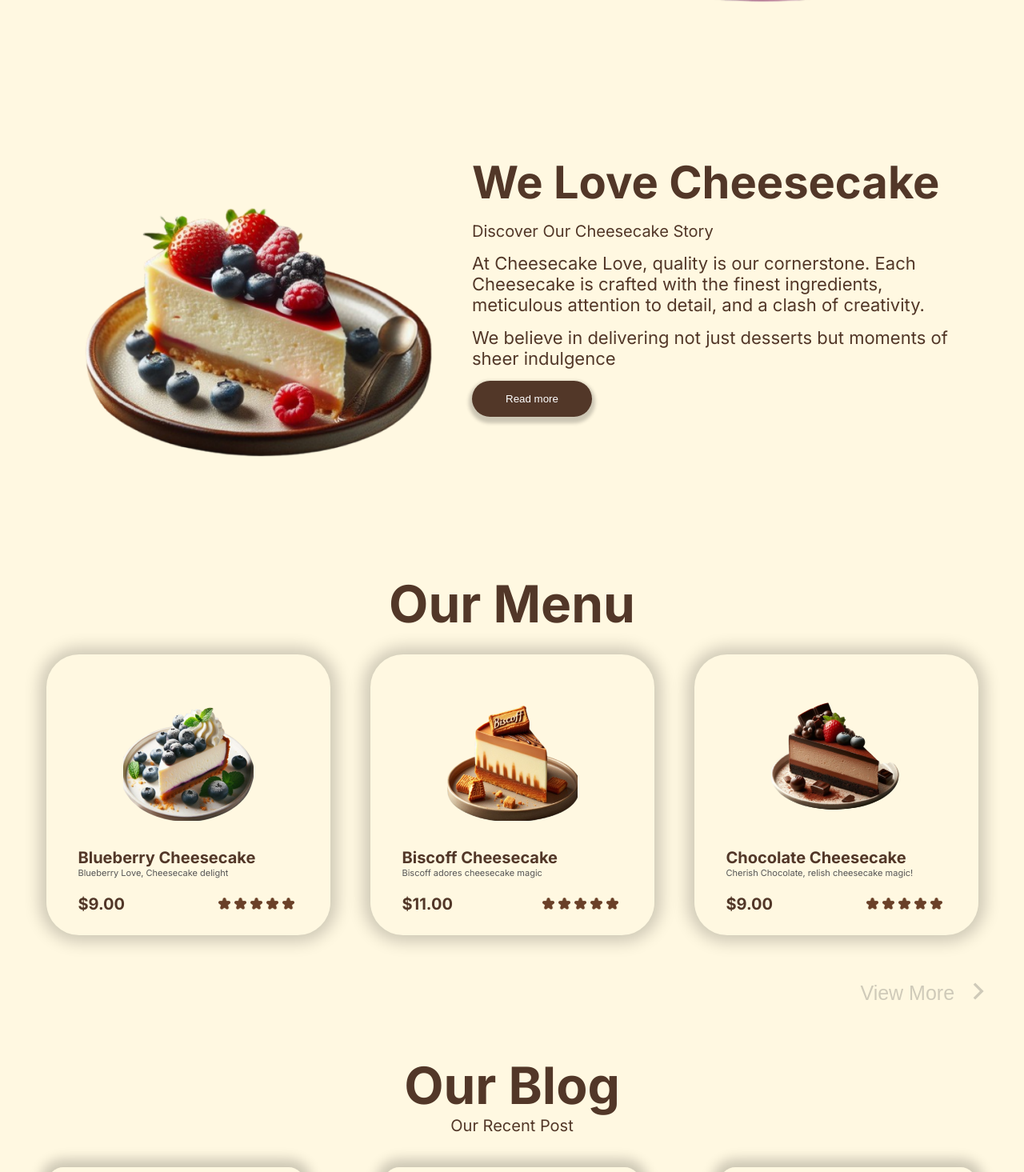
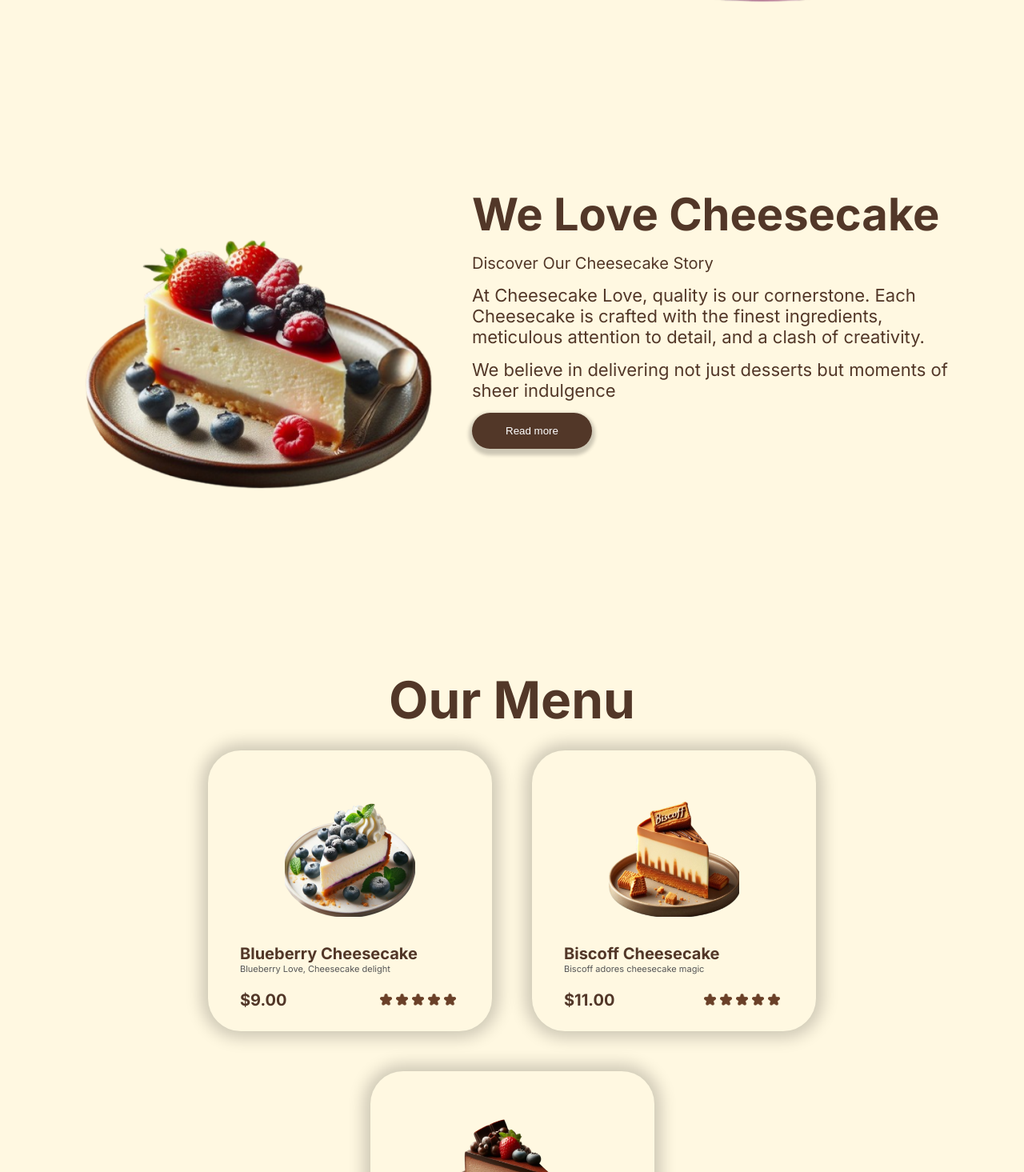
Before and after one commit to Ephraimjude/CheeseCake, a Next.js app: page / in a window 1280 px wide. Shown: the part 645-2110 px from the top of the page at 80% size. Built offline with nearby package versions, Linux system fonts and the light colour scheme.

Commit message:
added padding to some some contents

```diff
--- a/src/app/about/about.module.css
+++ b/src/app/about/about.module.css
@@ -1,3 +1,11 @@
+.aboutContainer {
+  display: flex;
+  flex-direction: column;
+  padding: 40px;
+  max-width: 1280px;
+  margin: auto;
+}
+
 .about {
     display: flex;
     flex-wrap: wrap;
--- a/src/app/menu/menu.module.css
+++ b/src/app/menu/menu.module.css
@@ -1,3 +1,12 @@
+.menuContainer {
+    display: flex;
+    flex-direction: column;
+    padding: 40px;
+    max-width: 1280px;
+    margin: auto;
+    gap: 20px;
+  }
+
 .menuMain{
     display: flex;
     align-items: center;
--- a/src/components/navbar/link/links.jsx
+++ b/src/components/navbar/link/links.jsx
@@ -17,10 +17,6 @@ const links = [
     {
         title: "Menu",
         path: "/menu"
-    },
-    {
-        title: "Blog",
-        path:  "/blog"
     },
     {
         title: "Contact",
--- a/src/components/navbar/link/links.module.css
+++ b/src/components/navbar/link/links.module.css
@@ -40,3 +40,9 @@
       z-index: 1;
     }
   }
+
+  @media(max-width:480px){
+    .menuButton{
+      margin-left: 50px;
+    }
+  }
--- a/src/components/navbar/navbar.module.css
+++ b/src/components/navbar/navbar.module.css
@@ -42,9 +42,17 @@
         padding: 5px;
     }
 
+    .menuAndButton{
+        flex-direction: row-reverse;
+    }
+
     .menu{
         background-color: transparent;
         color: var(--activeText);
+    }
+
+    .menuAndButton{
+        padding: 0 20px 20px 0;
     }
 }
 
@@ -59,11 +67,16 @@
     }
 
     .signInBtn{
-        padding: 5px;
+        width: 45px;
+        font-size: 8px;
     }
 
     .menu{
         background-color: transparent;
         color: var(--activeText);
     }
+
+    .menuAndButton{
+        padding: 0 20px 20px 0;
+    }
 }
```
